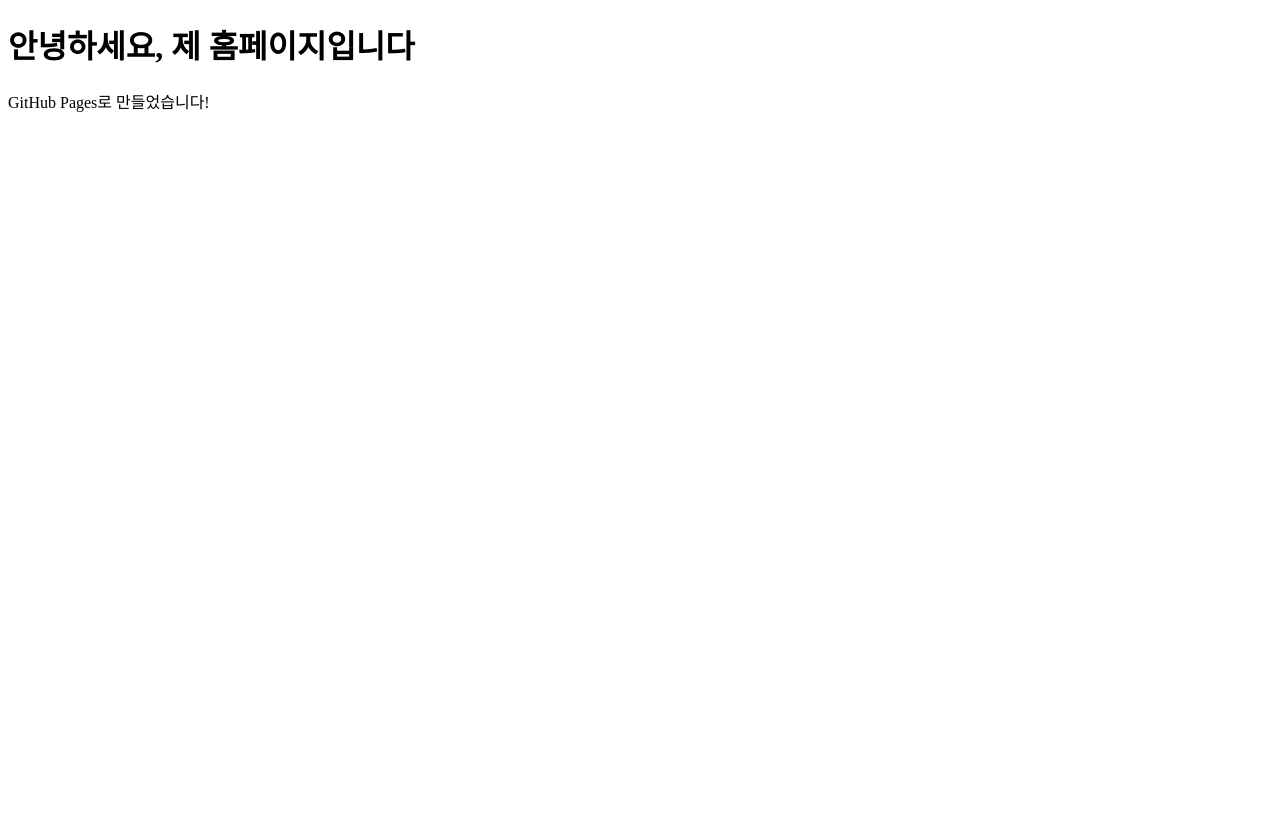
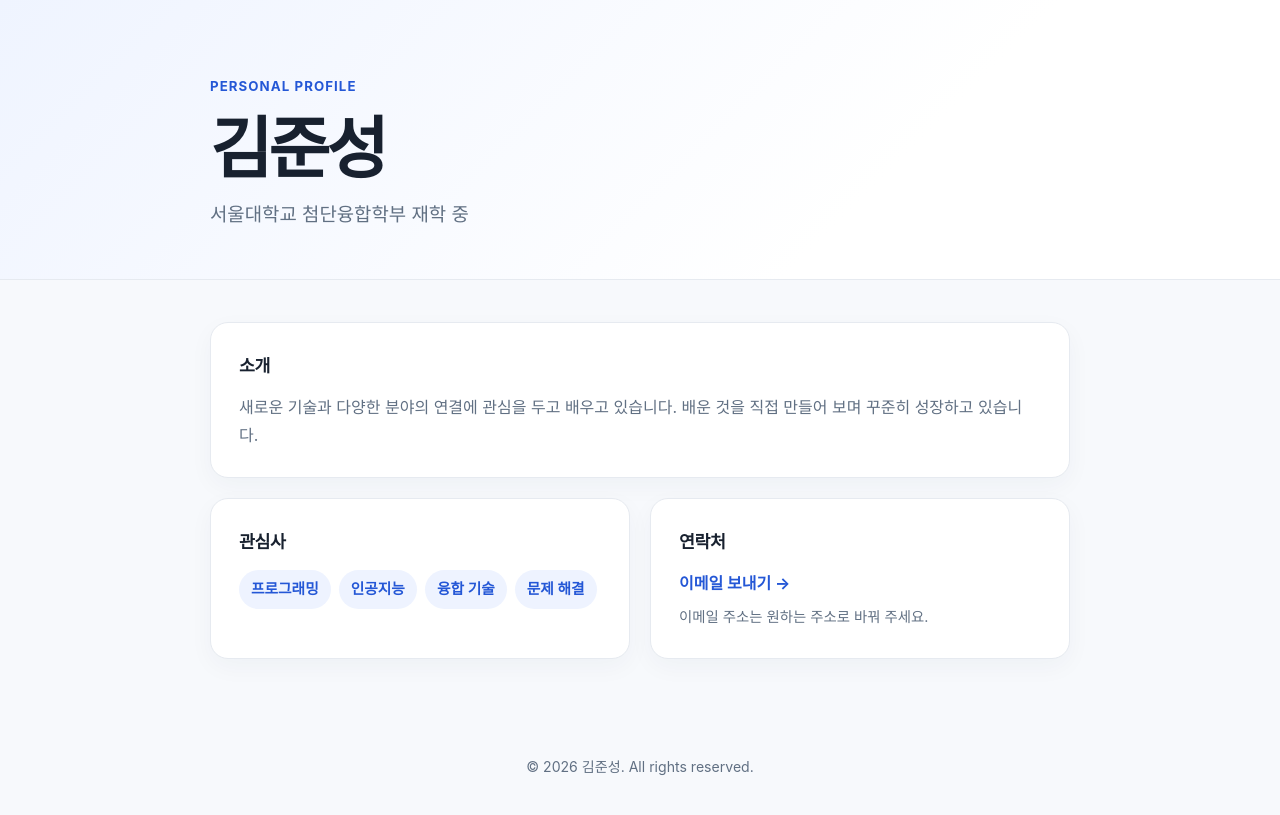
Before and after one commit to kimjjun0123/kimjjun.github.io, a plain HTML site: page index.html in a window 1280 px wide. Drawn offline with Linux system fonts and the light colour scheme.

Commit message:
Update index.html

```diff
--- a/index.html
+++ b/index.html
@@ -1,7 +1,182 @@
-<!DOCTYPE html>
-<html>
-<body>
-  <h1>안녕하세요, 제 홈페이지입니다</h1>
-  <p>GitHub Pages로 만들었습니다!</p>
-</body>
+<!doctype html>
+<html lang="ko">
+  <head>
+    <meta charset="UTF-8" />
+    <meta name="viewport" content="width=device-width, initial-scale=1.0" />
+    <meta name="description" content="김준성의 개인 소개 페이지" />
+    <title>김준성 | Profile</title>
+    <style>
+      :root {
+        --ink: #18212f;
+        --muted: #617083;
+        --line: #e6eaf0;
+        --accent: #2457d6;
+        --accent-soft: #eef3ff;
+        --surface: #ffffff;
+      }
+
+      * { box-sizing: border-box; }
+
+      html { scroll-behavior: smooth; }
+
+      body {
+        margin: 0;
+        color: var(--ink);
+        background: #f7f9fc;
+        font-family: Pretendard, -apple-system, BlinkMacSystemFont, "Segoe UI", sans-serif;
+        line-height: 1.7;
+      }
+
+      .wrap {
+        width: min(100% - 40px, 860px);
+        margin: 0 auto;
+      }
+
+      header {
+        padding: 72px 0 48px;
+        background: linear-gradient(135deg, #eff4ff 0%, #ffffff 68%);
+        border-bottom: 1px solid var(--line);
+      }
+
+      .eyebrow {
+        display: inline-block;
+        margin-bottom: 12px;
+        color: var(--accent);
+        font-size: 0.83rem;
+        font-weight: 700;
+        letter-spacing: 0.08em;
+      }
+
+      h1, h2, p { margin-top: 0; }
+
+      h1 {
+        margin-bottom: 12px;
+        font-size: clamp(2.25rem, 7vw, 4.2rem);
+        line-height: 1.15;
+        letter-spacing: -0.055em;
+      }
+
+      .subtitle {
+        max-width: 540px;
+        margin-bottom: 0;
+        color: var(--muted);
+        font-size: clamp(1rem, 2.5vw, 1.18rem);
+      }
+
+      main { padding: 42px 0 72px; }
+
+      .grid {
+        display: grid;
+        grid-template-columns: repeat(2, minmax(0, 1fr));
+        gap: 20px;
+      }
+
+      section {
+        padding: 28px;
+        background: var(--surface);
+        border: 1px solid var(--line);
+        border-radius: 18px;
+        box-shadow: 0 8px 24px rgba(29, 48, 82, 0.04);
+      }
+
+      section:first-child { grid-column: 1 / -1; }
+
+      h2 {
+        margin-bottom: 14px;
+        font-size: 1.08rem;
+        letter-spacing: -0.02em;
+      }
+
+      section p { margin-bottom: 0; color: var(--muted); }
+
+      .tags {
+        display: flex;
+        flex-wrap: wrap;
+        gap: 8px;
+        margin: 0;
+        padding: 0;
+        list-style: none;
+      }
+
+      .tags li {
+        padding: 7px 12px;
+        color: var(--accent);
+        background: var(--accent-soft);
+        border-radius: 999px;
+        font-size: 0.92rem;
+        font-weight: 600;
+      }
+
+      .contact-link {
+        display: inline-flex;
+        align-items: center;
+        gap: 8px;
+        color: var(--accent);
+        font-weight: 700;
+        text-decoration: none;
+      }
+
+      .contact-link:hover { text-decoration: underline; }
+
+      footer {
+        padding: 24px 0 36px;
+        color: var(--muted);
+        font-size: 0.88rem;
+        text-align: center;
+      }
+
+      @media (max-width: 600px) {
+        .wrap { width: min(100% - 32px, 860px); }
+        header { padding: 56px 0 36px; }
+        main { padding: 28px 0 48px; }
+        .grid { grid-template-columns: 1fr; gap: 14px; }
+        section { padding: 22px; border-radius: 15px; }
+      }
+    </style>
+  </head>
+  <body>
+    <header>
+      <div class="wrap">
+        <span class="eyebrow">PERSONAL PROFILE</span>
+        <h1>김준성</h1>
+        <p class="subtitle">서울대학교 첨단융합학부 재학 중</p>
+      </div>
+    </header>
+
+    <main class="wrap">
+      <div class="grid">
+        <section id="about">
+          <h2>소개</h2>
+          <p>
+            새로운 기술과 다양한 분야의 연결에 관심을 두고 배우고 있습니다.
+            배운 것을 직접 만들어 보며 꾸준히 성장하고 있습니다.
+          </p>
+        </section>
+
+        <section id="interests">
+          <h2>관심사</h2>
+          <ul class="tags">
+            <li>프로그래밍</li>
+            <li>인공지능</li>
+            <li>융합 기술</li>
+            <li>문제 해결</li>
+          </ul>
+        </section>
+
+        <section id="contact">
+          <h2>연락처</h2>
+          <a class="contact-link" href="mailto:your-email@example.com">
+            이메일 보내기 →
+          </a>
+          <p style="margin-top: 8px; font-size: 0.9rem;">
+            이메일 주소는 원하는 주소로 바꿔 주세요.
+          </p>
+        </section>
+      </div>
+    </main>
+
+    <footer>
+      © 2026 김준성. All rights reserved.
+    </footer>
+  </body>
 </html>
```
